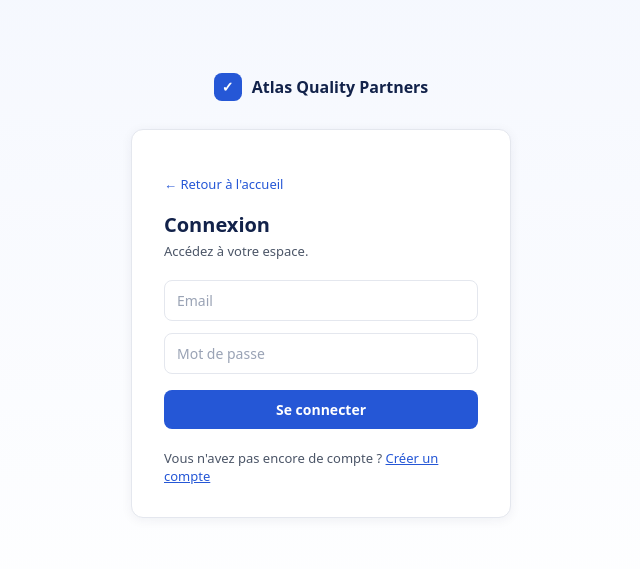
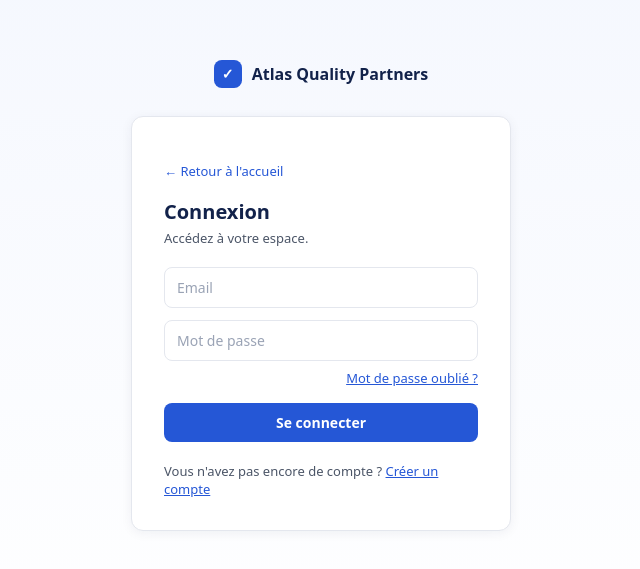
Before and after one commit to BharKhouloud16/atlas-admin-demo, a Next.js app: page /connexion in a window 1280 px wide. Shown: the part 105-674 px from the top of the page, without its empty margins (319-959 px from the left). Built offline with nearby package versions, Linux system fonts and the light colour scheme.

Commit message:
B14: lien Mot de passe oublie sur /connexion

```diff
--- a/app/connexion/page.tsx
+++ b/app/connexion/page.tsx
@@ -141,6 +141,13 @@ export default function ConnexionPage() {
             disabled={totpRequis}
             style={{ width: "100%" }}
           />
+          {!totpRequis && (
+            <p style={{ fontSize: 13, margin: "-4px 0 0", textAlign: "right" }}>
+              <Link href="/mot-de-passe-oublie" style={{ color: bleu }}>
+                Mot de passe oublié ?
+              </Link>
+            </p>
+          )}
           {totpRequis && (
             <div>
               <p style={{ fontSize: 13, color: grisTexte, margin: "0 0 8px" }}>
```
